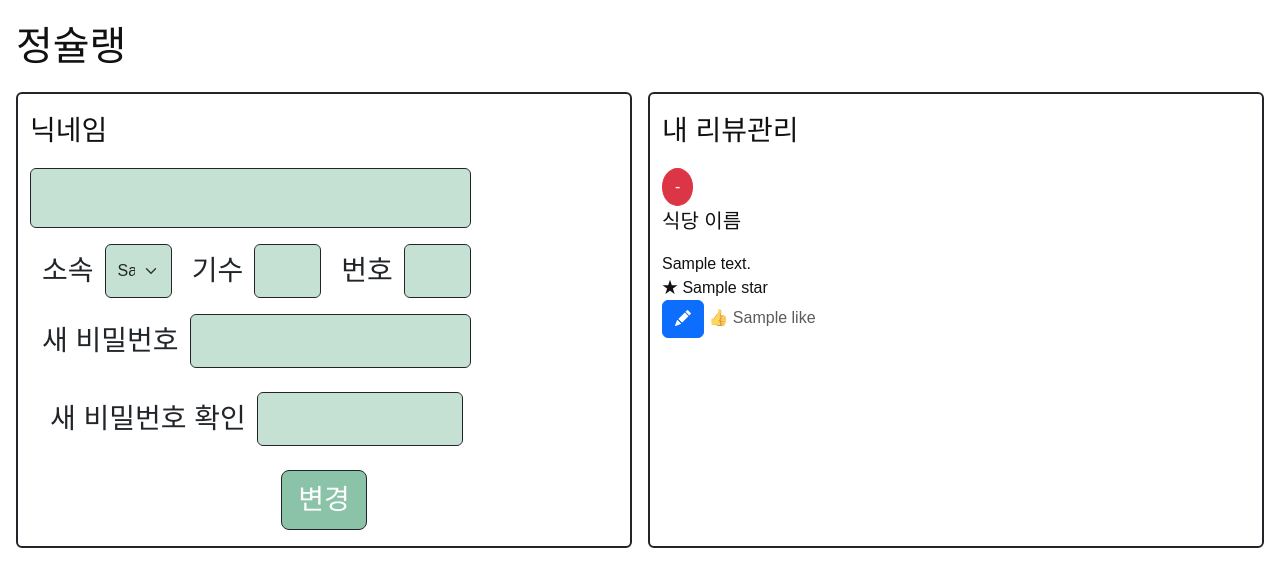
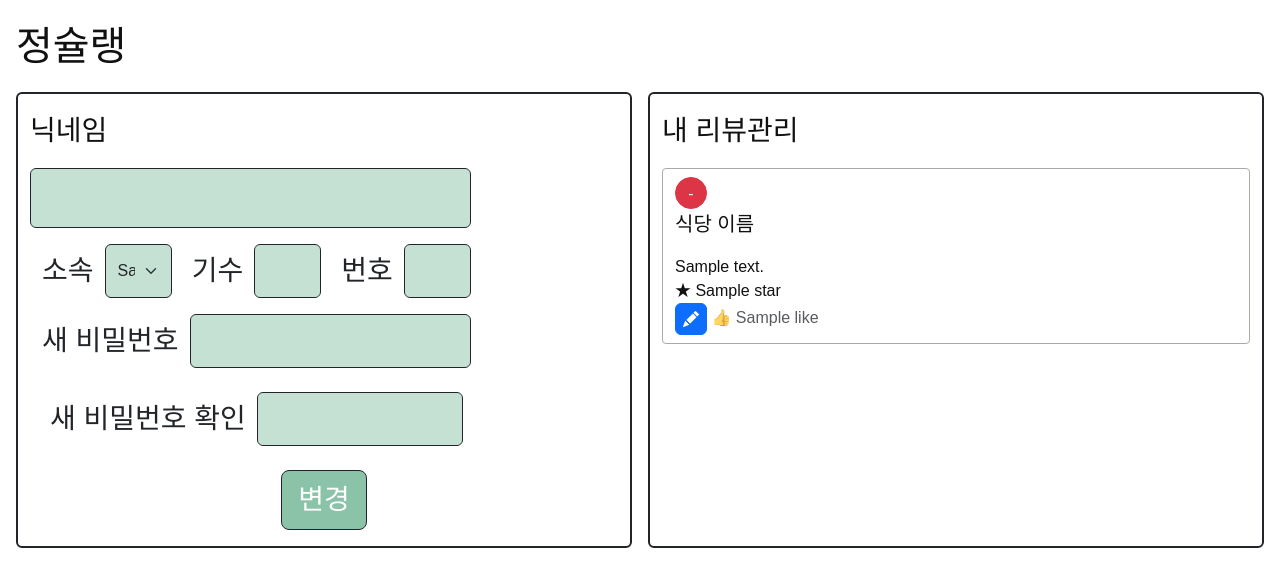
Before and after one commit to szlovelee/Jungchelin, a Flask app: template app/templates/mypage.html in a window 1280 px wide. Shown: the top 587 px of the page. Run offline with Flask 3, Linux system fonts and the light colour scheme; the template is opened without the code that fills it: most values are stand-ins (such as "Sample title", 1, 10 or a date in 2020).

Commit message:
update css
mypage용 css추가

```diff
--- a/app/static/css/style.css
+++ b/app/static/css/style.css
@@ -329,6 +329,64 @@ input {
     cursor: pointer;
 }
 
+/* 마이페이지 리뷰 */
+.mreview-list {
+    grid-template-columns: 40px 120px 1fr 90px 40px 60px;
+    max-height: 500px;
+    overflow-y: auto;
+    display: flex;
+    flex-direction: column;
+    gap: 12px;
+}
+.btn-circle {
+  width: 32px;
+  height: 32px;
+  min-width: 32px;
+  max-width: 32px;
+  padding: 0;
+  line-height: 32px;
+  align-self: center;
+  justify-self: start;
+}
+.mreview-item {
+    min-height: 62px;
+    padding: 8px 12px;
+    border: 1px solid #aaa;
+    border-radius: 4px;
+    background-color: white;
+}
+
+.review-nickname,
+.review-comment {
+    display: flex;
+    justify-content: center;
+    align-items: center;
+    min-height: 42px;
+    border: 1px dashed #d0d0d0;
+    border-radius: 8px;
+    font-size: 18px;
+}
+
+.review-rating {
+    font-size: 18px;
+    color: #555;
+}
+
+.like-btn {
+    border: none;
+    background-color: transparent;
+    color: #777;
+    font-size: 18px;
+    cursor: pointer;
+    }
+.view-mode,
+.edit-mode, {
+     display: grid;
+    grid-template-columns: 120px 1fr 90px 100px;
+    gap: 12px;
+    align-items: center;
+    }
+
 /* 식당 추가 모달 */
 .modal-bg {
     display: none;
```
